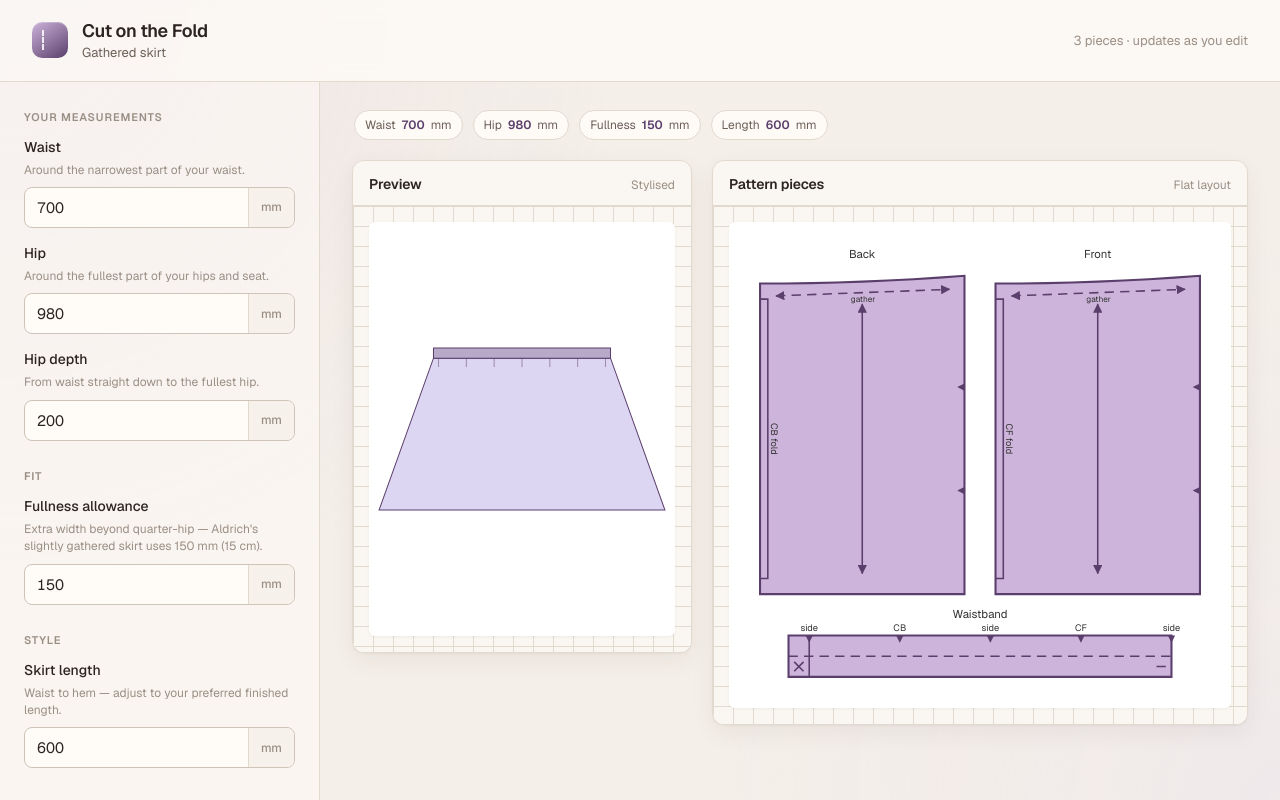
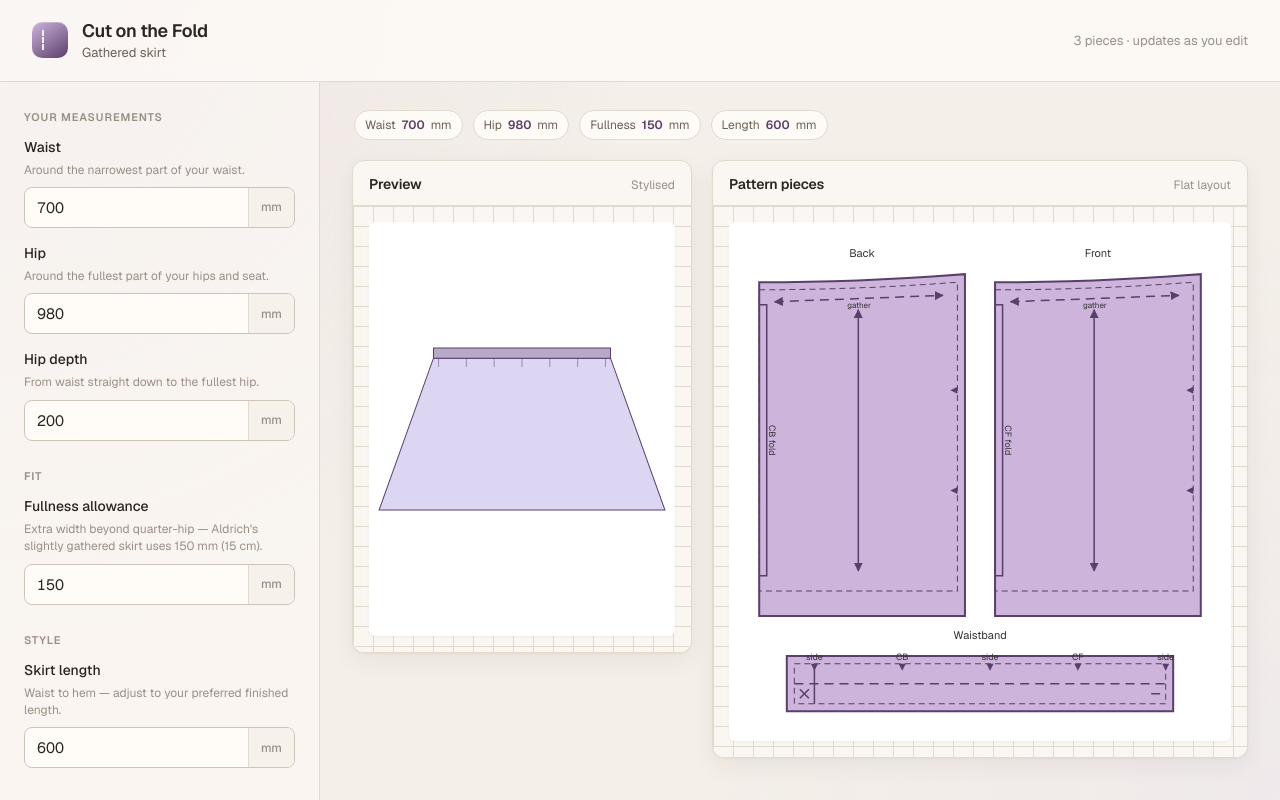
Before and after one commit to HelenStaniland/cutonthefold, a Next.js app: page / in a window 1280 px wide. Built offline with nearby package versions, Linux system fonts and the light colour scheme.

Commit message:
Add seam allowance algorithm

```diff
--- a/app/page.tsx
+++ b/app/page.tsx
@@ -7,6 +7,10 @@ import {
 } from "@/lib/types/measurements";
 import { draftGatheredSkirt, GatheredSkirtFit, validateGatheredSkirt } from "@/lib/patterns/gatheredSkirt";
 import { previewGatheredSkirt } from "@/lib/previews/gatheredSkirt";
+import {
+  DEFAULT_SEAM_ALLOWANCE,
+  withSeamAllowance,
+} from "@/lib/geometry/seamAllowance";
 import styles from "./page.module.css";
 
 export default function Home() {
@@ -29,16 +33,22 @@ export default function Home() {
   const flaggedFields = new Set(
     validation.issues.flatMap((issue) => issue.fields ?? []),
   );
-  const pattern = draftGatheredSkirt(measurements, fit, style);
+  const net = draftGatheredSkirt(measurements, fit, style);
+  const pattern = withSeamAllowance(net, DEFAULT_SEAM_ALLOWANCE);
   const preview = previewGatheredSkirt(measurements, fit, style);
 
   const gap = 60;
   const rowGap = 80;
   const labelSpace = 44;
 
+  function pieceBoundary(piece: (typeof pattern.pieces)[number]) {
+    return piece.cuttingOutline ?? piece.outline.map((p) => p.at);
+  }
+
   function pieceBounds(piece: (typeof pattern.pieces)[number]) {
-    const xs = piece.outline.map((p) => p.x);
-    const ys = piece.outline.map((p) => p.y);
+    const boundary = pieceBoundary(piece);
+    const xs = boundary.map((p) => p.x);
+    const ys = boundary.map((p) => p.y);
     return {
       minX: Math.min(...xs),
       minY: Math.min(...ys),
@@ -320,14 +330,35 @@ export default function Home() {
         </defs>
 
         {placed.map(({ piece, dx, dy, top, labelX }) => {
-          const points = piece.outline.map((p) => `${p.x + dx},${p.y + dy}`).join(" ");
+          const boundary = pieceBoundary(piece);
+          const cutPoints = boundary
+            .map((p) => `${p.x + dx},${p.y + dy}`)
+            .join(" ");
+          const netPoints = piece.outline
+            .map((p) => `${p.at.x + dx},${p.at.y + dy}`)
+            .join(" ");
+          const hasCuttingLine = piece.cuttingOutline !== undefined;
           return (
             <g key={piece.name}>
               <text x={labelX} y={top - 34} fontSize={22} fill="#333" textAnchor="middle">
                 {piece.name}
               </text>
 
-              <polygon points={points} fill="#cdb4db" stroke="#5a3e6b" strokeWidth={4} />
+              <polygon
+                points={hasCuttingLine ? cutPoints : netPoints}
+                fill="#cdb4db"
+                stroke="#5a3e6b"
+                strokeWidth={4}
+              />
+              {hasCuttingLine && (
+                <polygon
+                  points={netPoints}
+                  fill="none"
+                  stroke="#5a3e6b"
+                  strokeWidth={2}
+                  strokeDasharray="12 8"
+                />
+              )}
 
               {piece.markings.map((m, i) => {
                 switch (m.kind) {
--- /dev/null
+++ b/lib/geometry/seamAllowance.ts
@@ -0,0 +1,152 @@
+import {
+  OutlinePoint,
+  Pattern,
+  PatternPiece,
+  Point,
+  SeamAllowancePolicy,
+} from "@/lib/types/measurements";
+
+export const DEFAULT_SEAM_ALLOWANCE: SeamAllowancePolicy = { seam: 15, hem: 50 };
+
+const PARALLEL_ANGLE_THRESHOLD = (5 * Math.PI) / 180;
+
+function allowanceFor(edge: OutlinePoint["edge"], policy: SeamAllowancePolicy): number {
+  switch (edge) {
+    case "seam":
+      return policy.seam;
+    case "hem":
+      return policy.hem;
+    case "fold":
+      return 0;
+  }
+}
+
+function signedArea(outline: OutlinePoint[]): number {
+  let area = 0;
+  const n = outline.length;
+  for (let i = 0; i < n; i++) {
+    const a = outline[i].at;
+    const b = outline[(i + 1) % n].at;
+    area += a.x * b.y - b.x * a.y;
+  }
+  return area / 2;
+}
+
+function outwardNormal(dx: number, dy: number, clockwise: boolean): Point {
+  const len = Math.hypot(dx, dy);
+  if (len === 0) {
+    return { x: 0, y: 0 };
+  }
+  const ux = dx / len;
+  const uy = dy / len;
+  // SVG y-down: clockwise interior is on the right; outward is the right normal.
+  return clockwise ? { x: uy, y: -ux } : { x: -uy, y: ux };
+}
+
+function offsetPoint(p: Point, normal: Point, distance: number): Point {
+  return { x: p.x + normal.x * distance, y: p.y + normal.y * distance };
+}
+
+function lineIntersection(
+  p1: Point,
+  d1: Point,
+  p2: Point,
+  d2: Point,
+): Point | null {
+  const cross = d1.x * d2.y - d1.y * d2.x;
+  if (Math.abs(cross) < 1e-9) {
+    return null;
+  }
+  const dx = p2.x - p1.x;
+  const dy = p2.y - p1.y;
+  const t = (dx * d2.y - dy * d2.x) / cross;
+  return { x: p1.x + t * d1.x, y: p1.y + t * d1.y };
+}
+
+function edgeDirection(from: Point, to: Point): Point {
+  return { x: to.x - from.x, y: to.y - from.y };
+}
+
+function normalsNearlyParallel(n1: Point, n2: Point): boolean {
+  const dot = n1.x * n2.x + n1.y * n2.y;
+  const clamped = Math.max(-1, Math.min(1, dot));
+  const angle = Math.acos(clamped);
+  return angle < PARALLEL_ANGLE_THRESHOLD || Math.PI - angle < PARALLEL_ANGLE_THRESHOLD;
+}
+
+export function addSeamAllowance(
+  piece: PatternPiece,
+  policy: SeamAllowancePolicy,
+): PatternPiece {
+  const { outline } = piece;
+  const n = outline.length;
+  if (n < 3) {
+    return piece;
+  }
+
+  const clockwise = signedArea(outline) > 0;
+  const cuttingOutline: Point[] = [];
+
+  for (let i = 0; i < n; i++) {
+    const prev = (i + n - 1) % n;
+    const next = (i + 1) % n;
+
+    const vertex = outline[i].at;
+    const prevFrom = outline[prev].at;
+    const prevTo = vertex;
+    const currFrom = vertex;
+    const currTo = outline[next].at;
+
+    const prevDir = edgeDirection(prevFrom, prevTo);
+    const currDir = edgeDirection(currFrom, currTo);
+
+    const prevNormal = outwardNormal(prevDir.x, prevDir.y, clockwise);
+    const currNormal = outwardNormal(currDir.x, currDir.y, clockwise);
+
+    const prevAllowance = allowanceFor(outline[prev].edge, policy);
+    const currAllowance = allowanceFor(outline[i].edge, policy);
+
+    let corner: Point;
+
+    if (normalsNearlyParallel(prevNormal, currNormal)) {
+      const avgNx = prevNormal.x + currNormal.x;
+      const avgNy = prevNormal.y + currNormal.y;
+      const avgLen = Math.hypot(avgNx, avgNy);
+      const avgNormal =
+        avgLen > 0
+          ? { x: avgNx / avgLen, y: avgNy / avgLen }
+          : prevNormal;
+      const allowance = (prevAllowance + currAllowance) / 2;
+      corner = offsetPoint(vertex, avgNormal, allowance);
+    } else {
+      const prevOffsetStart = offsetPoint(prevFrom, prevNormal, prevAllowance);
+      const prevOffsetEnd = offsetPoint(prevTo, prevNormal, prevAllowance);
+      const currOffsetStart = offsetPoint(currFrom, currNormal, currAllowance);
+      const currOffsetEnd = offsetPoint(currTo, currNormal, currAllowance);
+
+      const intersection = lineIntersection(
+        prevOffsetStart,
+        prevDir,
+        currOffsetStart,
+        currDir,
+      );
+
+      corner =
+        intersection ??
+        offsetPoint(vertex, currNormal, currAllowance);
+    }
+
+    cuttingOutline.push(corner);
+  }
+
+  return { ...piece, cuttingOutline };
+}
+
+export function withSeamAllowance(
+  pattern: Pattern,
+  policy: SeamAllowancePolicy,
+): Pattern {
+  return {
+    pieces: pattern.pieces.map((piece) => addSeamAllowance(piece, policy)),
+  };
+}
--- a/lib/patterns/gatheredSkirt.ts
+++ b/lib/patterns/gatheredSkirt.ts
@@ -1,4 +1,4 @@
-import { BodyMeasurements, Pattern, Point, Marking } from "@/lib/types/measurements";
+import { BodyMeasurements, OutlinePoint, Pattern, Point, Marking } from "@/lib/types/measurements";
 import { validationResult, ValidationResult } from "@/lib/types/validation";
 import { draftStraightWaistband } from "@/lib/patterns/straightWaistband";
 
@@ -53,10 +53,10 @@ export function draftGatheredSkirt(
     waistEdge.push({ x, y });
   }
 
-  const outline: Point[] = [
-    ...waistEdge,
-    { x: width, y: depth },
-    { x: 0, y: depth },
+  const outline: OutlinePoint[] = [
+    ...waistEdge.map((at) => ({ at, edge: "seam" as const })),
+    { at: { x: width, y: depth }, edge: "hem" },
+    { at: { x: 0, y: depth }, edge: "fold" },
   ];
 
   return {
--- a/lib/patterns/straightWaistband.ts
+++ b/lib/patterns/straightWaistband.ts
@@ -1,4 +1,4 @@
-import { PatternPiece, Point, Marking } from "@/lib/types/measurements";
+import { OutlinePoint, PatternPiece, Marking } from "@/lib/types/measurements";
 
 export type StraightWaistbandOptions = {
   finishedDepth: number; // mm — Aldrich: 3–5cm
@@ -14,11 +14,11 @@ export function draftStraightWaistband(
   const width = options.finishedDepth * 2;
   const q = waist / 4;
 
-  const outline: Point[] = [
-    { x: 0, y: 0 },
-    { x: length, y: 0 },
-    { x: length, y: width },
-    { x: 0, y: width },
+  const outline: OutlinePoint[] = [
+    { at: { x: 0, y: 0 }, edge: "seam" },
+    { at: { x: length, y: 0 }, edge: "seam" },
+    { at: { x: length, y: width }, edge: "seam" },
+    { at: { x: 0, y: width }, edge: "seam" },
   ];
 
   const markings: Marking[] = [
--- a/lib/types/measurements.ts
+++ b/lib/types/measurements.ts
@@ -21,6 +21,15 @@ export type SkirtFit = "fitted" | "relaxed";
 export type Point = { x: Millimetres; y: Millimetres };
 export type Line = { from: Point; to: Point };
 
+export type EdgeType = "seam" | "fold" | "hem";
+
+// A point on the outline that names the edge LEAVING it
+// (the segment from this point to the next, wrapping at the end).
+export type OutlinePoint = { at: Point; edge: EdgeType };
+
+export type SeamAllowancePolicy = { seam: Millimetres; hem: Millimetres };
+// fold is always 0 — not part of the policy.
+
 // The standard markings, as a tagged union. The renderer draws each `kind`
 // exactly once; a piece just lists the markings it carries.
 export type Marking =
@@ -37,7 +46,8 @@ export type PatternPiece = {
   name: string;
   cutCount: number;
   onFold: boolean;
-  outline: Point[];
+  outline: OutlinePoint[]; // net / stitching line
+  cuttingOutline?: Point[]; // derived; the solid cut edge (set by the transform)
   markings: Marking[];
 };
 
```
Also changed, not shown: 1 other file (tests, documents, lock files or other folders).
